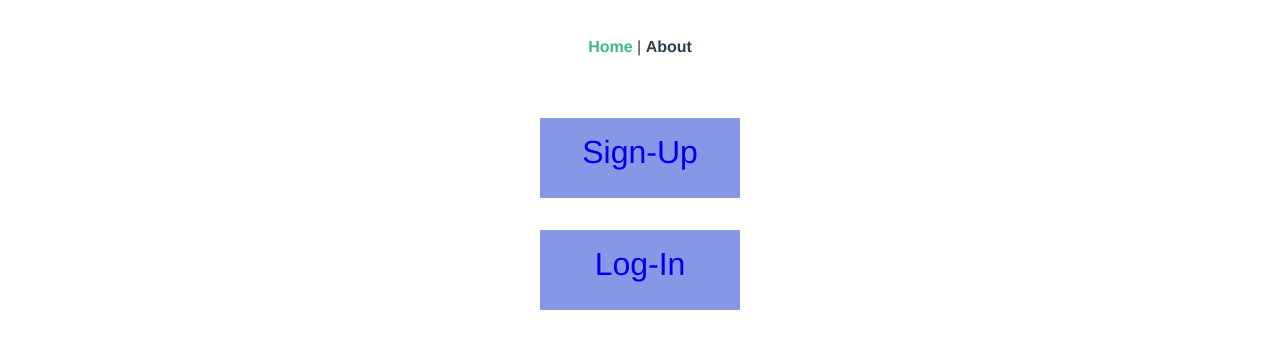
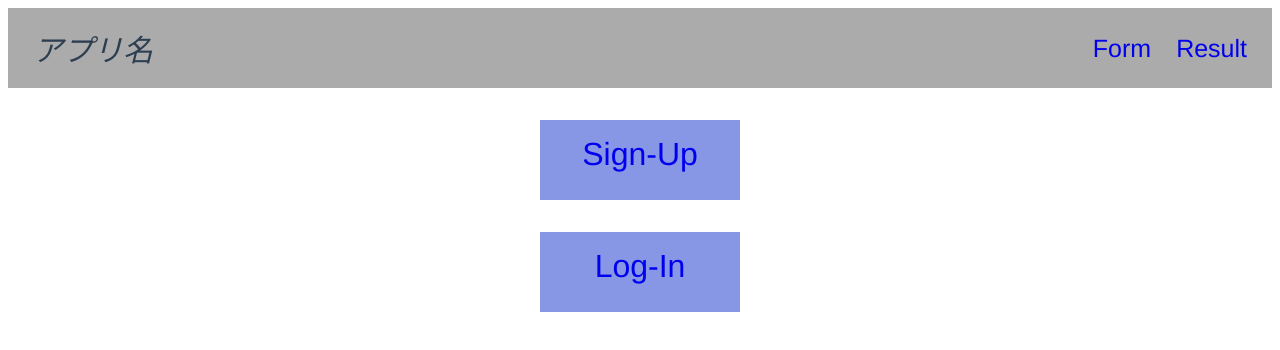
Before and after one commit to webex13-team-7/original-app, a Vue app: page / in a window 1280 px wide. Shown: the top 350 px of the page. Built offline with nearby package versions, Linux system fonts and the light colour scheme.

Commit message:
ヘッダー大枠

```diff
--- a/src/App.vue
+++ b/src/App.vue
@@ -1,11 +1,15 @@
 <template>
-  <div id="nav">
-    <router-link to="/">Home</router-link> |
-    <router-link to="/about">About</router-link>
-  </div>
-  <router-view />
+  <Header />
+  <router-view></router-view>
 </template>
-
+<script>
+import Header from "@/components/Header.vue"
+export default {
+  components: {
+    Header,
+  },
+}
+</script>
 <style>
 #app {
   font-family: Avenir, Helvetica, Arial, sans-serif;
--- /dev/null
+++ b/src/components/Header.vue
@@ -0,0 +1,30 @@
+<template>
+<header>
+    <div class="title">アプリ名</div>
+    <div class="header-nav">
+        <router-link to="/form" class="toForm">Form</router-link>
+        <router-link to="/result" class="toresult">Result</router-link>
+    </div>
+</header>
+</template>
+<style>
+header{
+    display: flex;
+    align-items: center;
+    height: 80px;
+    justify-content: space-between;
+    background-color: #ababab;
+}
+.title{
+    margin-left: 25px;
+    font-style: italic;
+    font-size: 30px;
+}
+.header-nav{
+    margin-right: 25px;
+    font-size: 25px;
+}
+.toForm{
+    margin-right: 25px;
+}
+</style>
```
